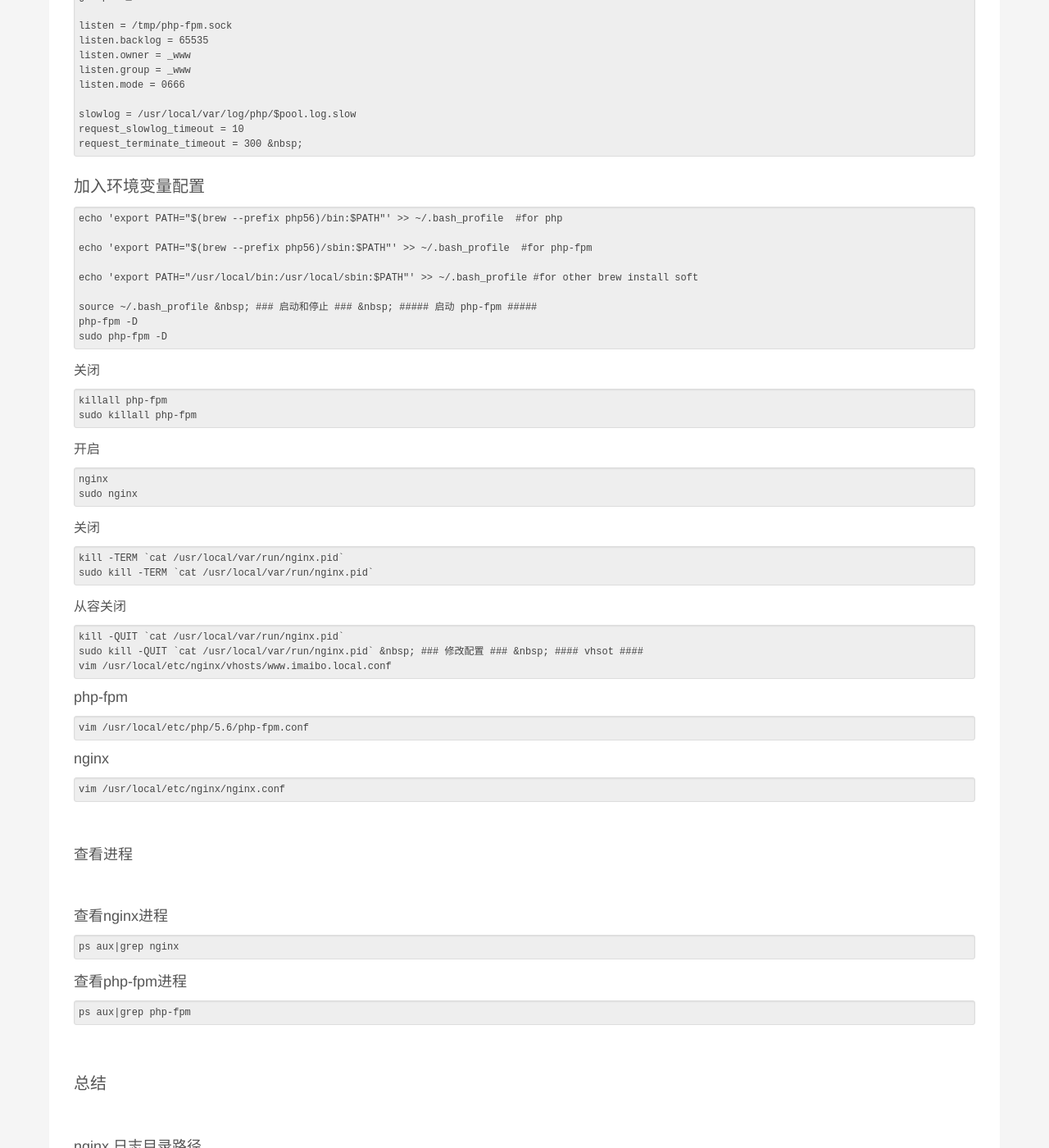
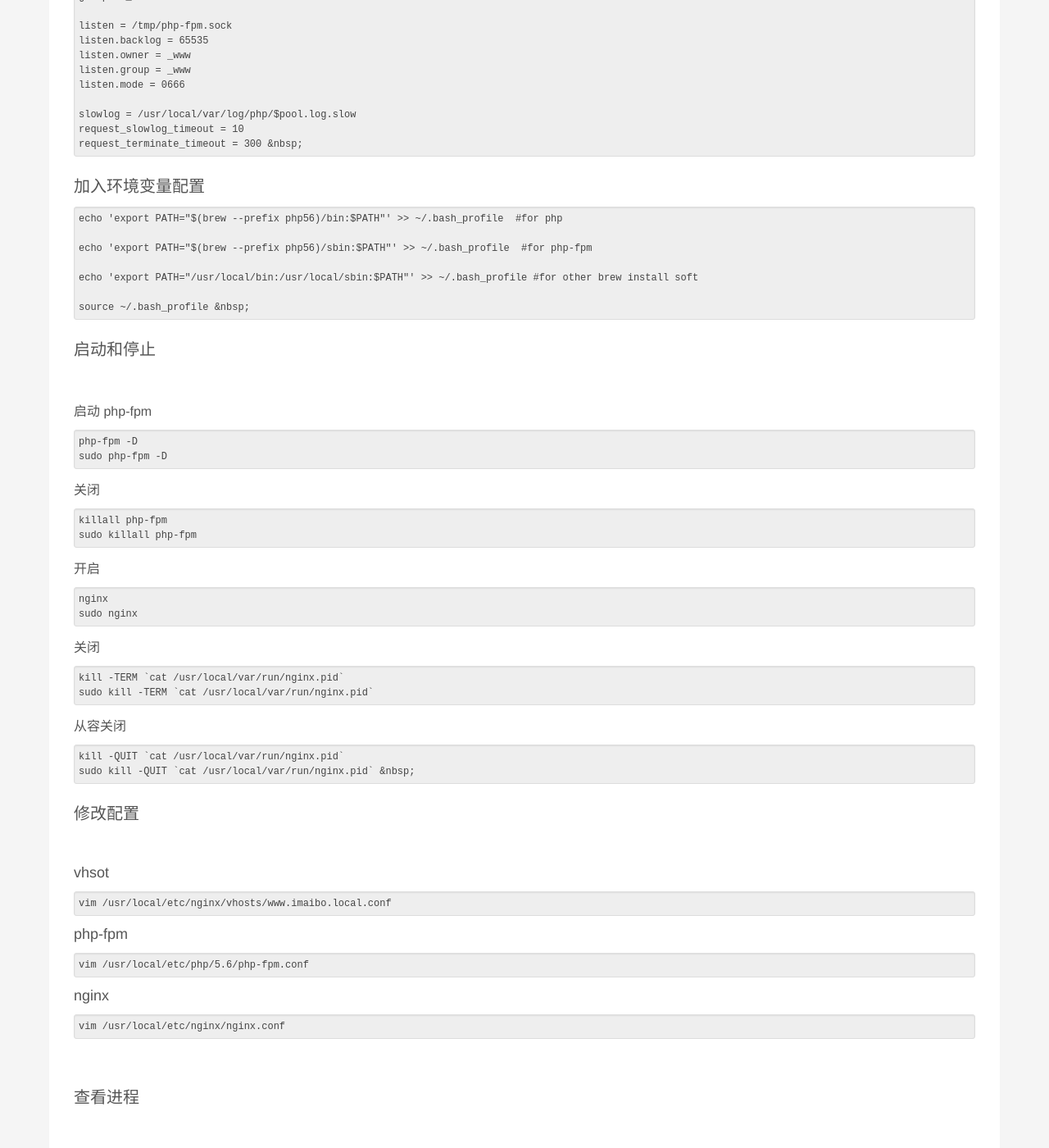
Before and after one commit to luozyiii/blog, a Jekyll site: the page built from _posts/2016-01-06-Mac下安装LNMP(Nginx+PHP5.6)环境.md, in a window 1280 px wide and 1400 px high, scrolled down 3532 px. Shown: the whole window at 82% size. Built offline with Jekyll 4.4.1, drawn with Linux system fonts in a browser that asks for light colours.

Commit message:
编辑器样式调整

```diff
--- a/_posts/2016-01-06-Mac下安装LNMP(Nginx+PHP5.6)环境.md
+++ b/_posts/2016-01-06-Mac下安装LNMP(Nginx+PHP5.6)环境.md
@@ -195,7 +195,9 @@ describe: 最近工作环境切换到Mac，所以以OS X Yosemite（10.10.1）
 
     source ~/.bash_profile
 &nbsp;
+
 ### 启动和停止 ###
+
 &nbsp;
 ##### 启动 php-fpm #####
     php-fpm -D
@@ -217,7 +219,9 @@ describe: 最近工作环境切换到Mac，所以以OS X Yosemite（10.10.1）
     kill -QUIT `cat /usr/local/var/run/nginx.pid`
     sudo kill -QUIT `cat /usr/local/var/run/nginx.pid`
 &nbsp;
+
 ### 修改配置 ###
+
 &nbsp;
 #### vhsot ####
     vim /usr/local/etc/nginx/vhosts/www.imaibo.local.conf
@@ -229,7 +233,9 @@ describe: 最近工作环境切换到Mac，所以以OS X Yosemite（10.10.1）
     vim /usr/local/etc/nginx/nginx.conf
 
 &nbsp;
-#### 查看进程 ###
+
+### 查看进程 ###
+
 &nbsp;
 #### 查看nginx进程 ####
     ps aux|grep nginx
@@ -238,7 +244,9 @@ describe: 最近工作环境切换到Mac，所以以OS X Yosemite（10.10.1）
     ps aux|grep php-fpm
 
 &nbsp;
+
 ### 总结 ###
+
 &nbsp;
 #### nginx 日志目录路径 ####
     /usr/local/var/log/nginx/
```
